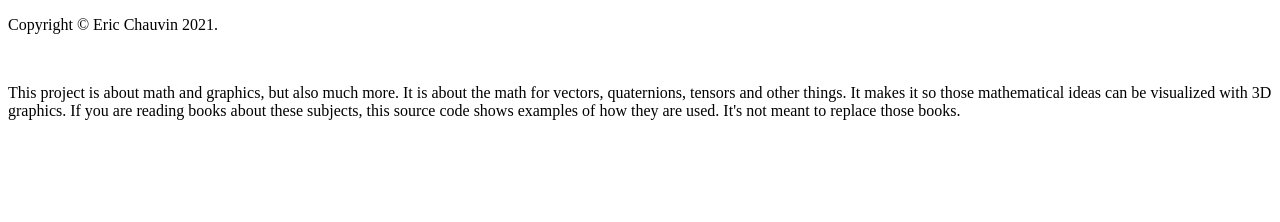
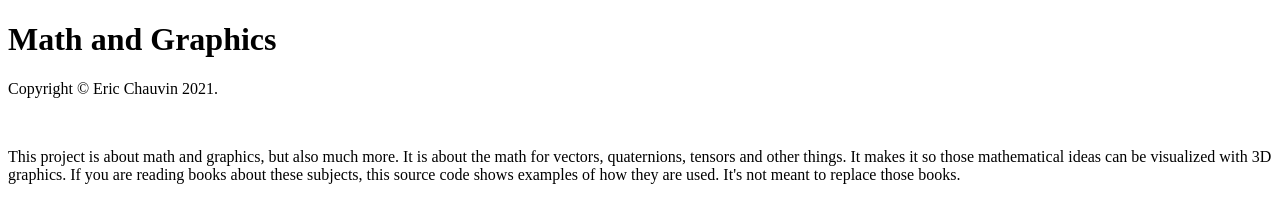
Before and after one commit to EricInArizona/EricInArizona.github.io, a plain HTML site: page MathGraphics.htm in a window 1280 px wide. Drawn offline with Linux system fonts and the light colour scheme.

Commit message:
Update MathGraphics.htm

```diff
--- a/MathGraphics.htm
+++ b/MathGraphics.htm
@@ -4,6 +4,7 @@
 <title>Math and Graphics</title>
 </head>
 <body>
+<h1>Math and Graphics</h1>
 <p>Copyright &copy; Eric Chauvin 2021.</p>
 <br>
 
```
